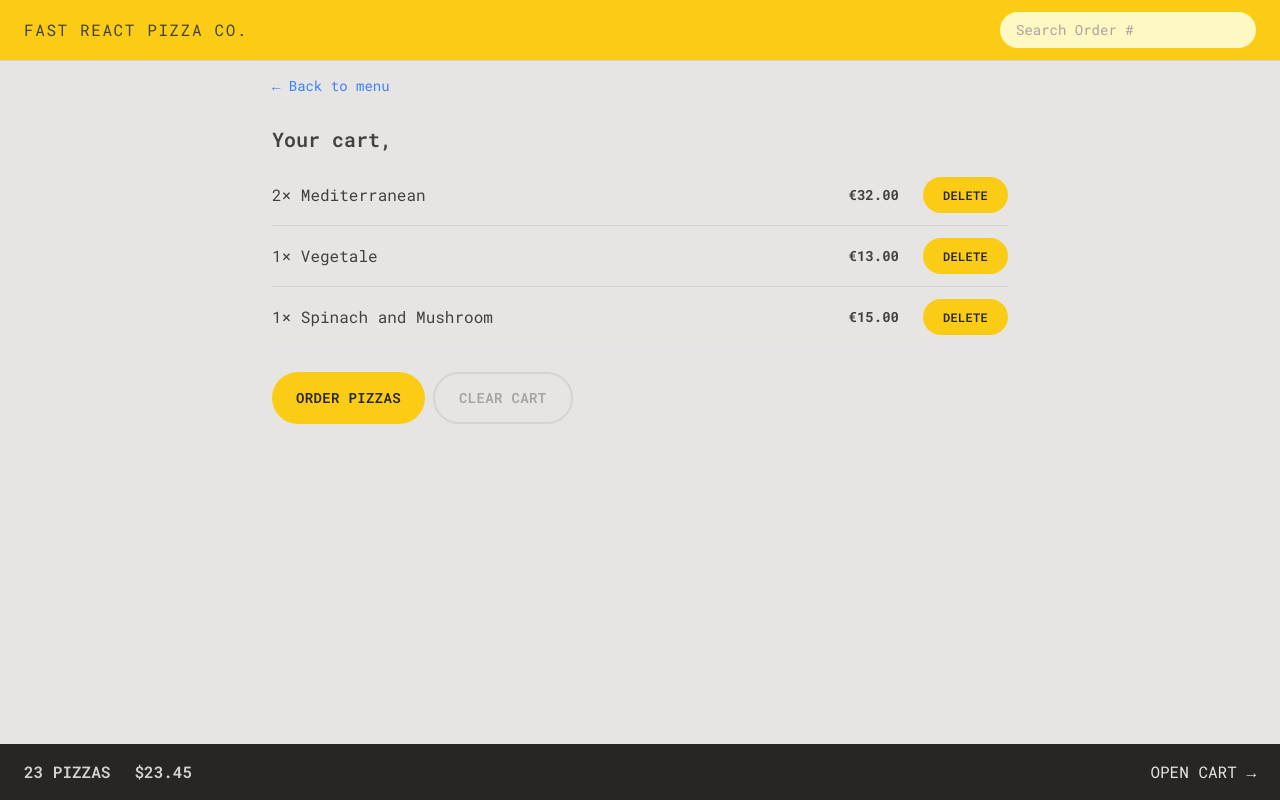
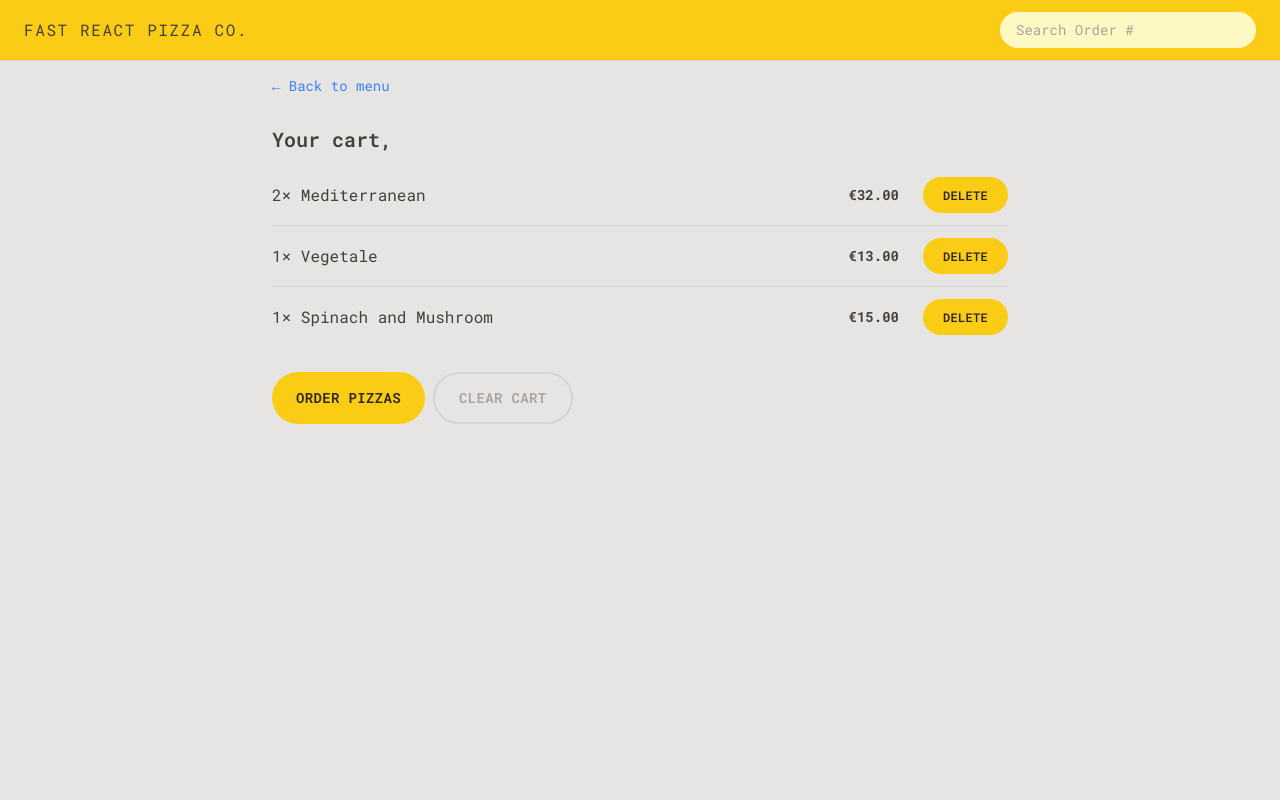
Before and after one commit to mahmoudElziny/fast-react-pizza, a React (Vite) app: page /cart in a window 1280 px wide. Built offline with nearby package versions, Linux system fonts and the light colour scheme.

Commit message:
building the cart overview with redux selectors

```diff
--- a/src/features/cart/CartOverview.jsx
+++ b/src/features/cart/CartOverview.jsx
@@ -1,11 +1,20 @@
+import { useSelector } from "react-redux";
 import { Link } from "react-router-dom";
+import { getTotalCartPrice, getTotalCartQuantity } from "./cartSlice";
+import { formatCurrency } from "../../utils/helpers";
 
 function CartOverview() {
+
+  const totalCartQuantity = useSelector(getTotalCartQuantity);
+  const totalCartPrice = useSelector(getTotalCartPrice);
+
+  if (!totalCartQuantity) return null;
+
   return (
     <div className="flex items-center justify-between bg-stone-800 text-stone-200 uppercase px-4 py-4 sm:px-6 text-sm md:text-base">
       <p className="text-stone-300 font-semibold space-x-4 sm:space-x-6">
-        <span>23 pizzas</span>
-        <span>$23.45</span>
+        <span>{totalCartQuantity} pizzas</span>
+        <span>{formatCurrency(totalCartPrice)}</span>
       </p>
       <Link to="/cart">Open cart &rarr;</Link>
     </div>
--- a/src/features/cart/cartSlice.js
+++ b/src/features/cart/cartSlice.js
@@ -40,3 +40,9 @@
 
 export const { addItem, removeItem, increaseItemQuantity, decreaseItemQuantity, clearCart } = cartSlice.actions;
 export default cartSlice.reducer;
+
+//selectors
+export const getTotalCartQuantity = (state) => state.cart.cart.reduce((sum, item) => sum + item.quantity, 0);
+export const getTotalCartPrice = (state) => state.cart.cart.reduce((sum, item) => sum + item.totalPrice, 0);
+
+//reselect library to opimize these selectors
```
